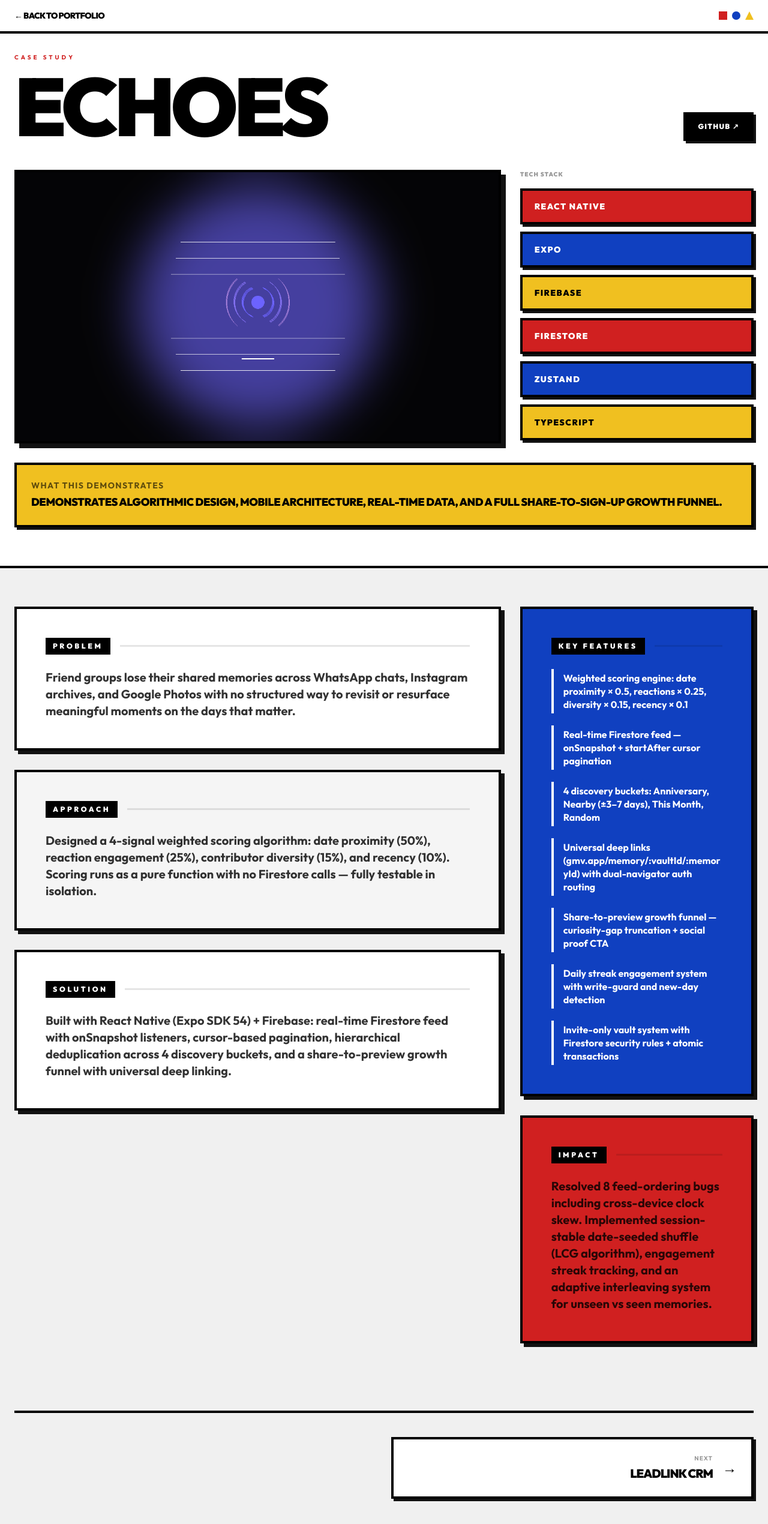
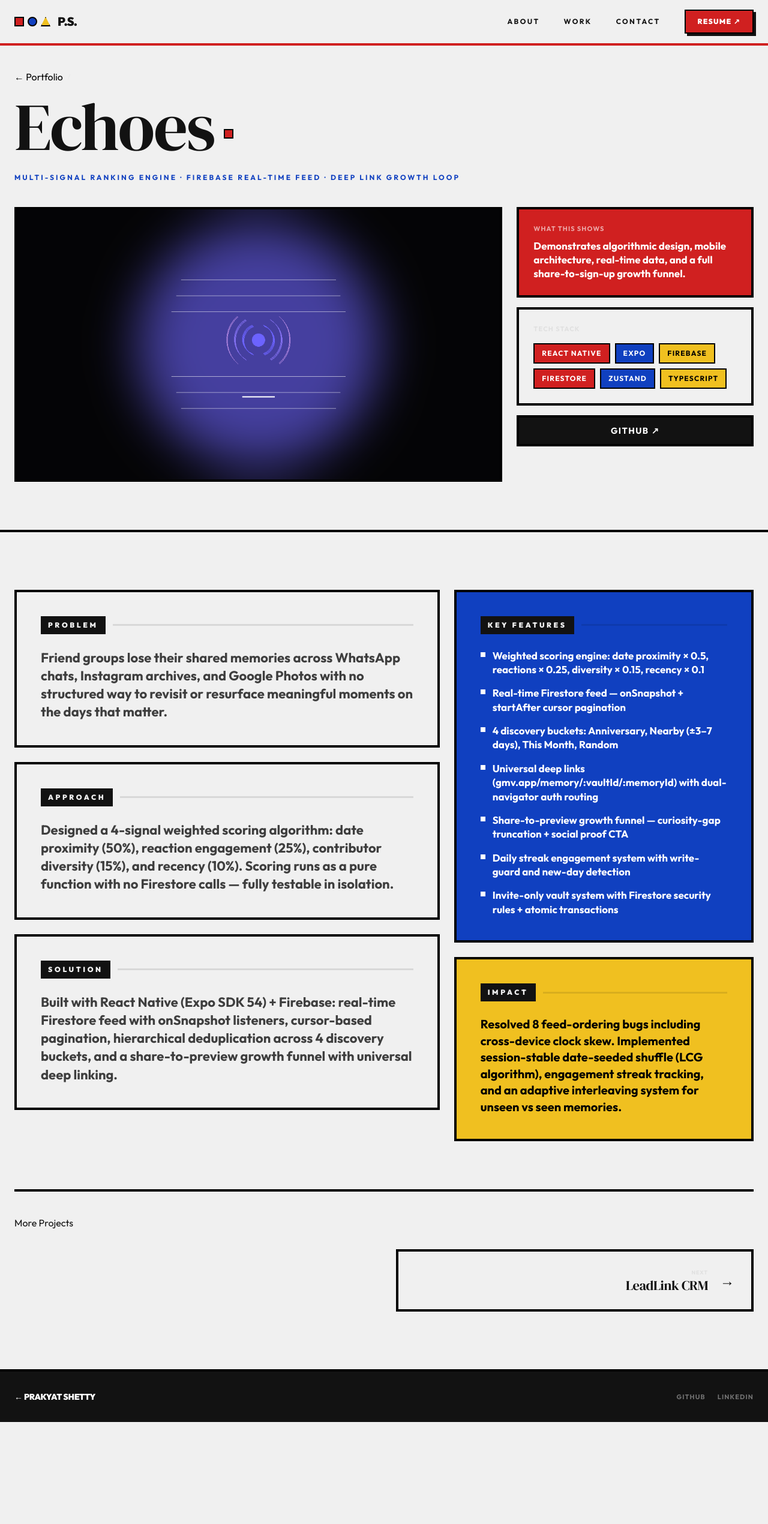
Before and after one commit to prakyats/Portfolio, a React (Vite) app: page /project/echoes in a window 1280 px wide. Shown: the top 2540 px of the page at 60% size. After the commit the page ends 2370 px from the top, so only its background shows below. Built offline with nearby package versions, Linux system fonts and the light colour scheme; the HTML template or start-up script is replaced by a standard one.

Commit message:
feat: enhance project detail typography, transitions, and layout spacing

```diff
--- a/src/pages/ProjectDetail.tsx
+++ b/src/pages/ProjectDetail.tsx
@@ -1,132 +1,127 @@
-import { useParams, Link, useNavigate } from "react-router-dom";
+import { useParams, Link } from "react-router-dom";
 import { useEffect } from "react";
 import { projects } from "../data/projects";
-import { motion, Variants } from "framer-motion";
+import { motion } from "framer-motion";
+import Navbar from "../components/Navbar";
 
-const revealItem: Variants = {
-  hidden:   { opacity: 0, y: 20 },
-  visible:  { opacity: 1, y: 0, transition: { duration: 0.55, ease: [0.22, 1, 0.36, 1] } },
+const up = {
+  hidden:  { opacity: 0, y: 24 },
+  visible: { opacity: 1, y: 0, transition: { duration: 0.6, ease: [0.16, 1, 0.3, 1] as [number,number,number,number] } },
 };
+const stagger = { hidden: {}, visible: { transition: { staggerChildren: 0.08 } } };
 
-const Section = ({
-  title,
-  content,
+const DetailSection = ({
+  label,
   children,
-  color = "bg-white",
+  bg = "bg-bg",
+  border = true,
 }: {
-  title: string;
-  content?: string;
-  children?: React.ReactNode;
-  color?: string;
+  label: string;
+  children: React.ReactNode;
+  bg?: string;
+  border?: boolean;
 }) => (
-  <motion.section
-    variants={revealItem}
+  <motion.div
+    variants={up}
     initial="hidden"
     whileInView="visible"
     viewport={{ once: true, margin: "-5%" }}
-    className={`p-8 md:p-12 border-4 border-black shadow-hard-md ${color} mb-8`}
+    className={`${bg} ${border ? "border-4 border-black shadow-press-md" : ""} p-6 md:p-10`}
   >
-    <div className="flex items-center gap-4 mb-6">
-      <span className="font-display font-black uppercase text-xs tracking-[0.3em] bg-black text-white px-3 py-1.5">
-        {title}
+    <div className="flex items-center gap-3 mb-6">
+      <span className="font-sans font-black text-[10px] md:text-[12px] uppercase tracking-[0.3em] bg-foreground text-bg px-3 py-1.5">
+        {label}
       </span>
       <div className="flex-1 h-[3px] bg-black/10" />
     </div>
-    {content && (
-      <p className="font-display font-bold text-lg md:text-xl leading-snug text-black/80">
-        {content}
-      </p>
-    )}
     {children}
-  </motion.section>
+  </motion.div>
 );
 
 const ProjectDetail = () => {
   const { slug }   = useParams<{ slug: string }>();
-  const navigate   = useNavigate();
 
   useEffect(() => {
-    window.scrollTo({ top: 0, left: 0, behavior: "instant" as ScrollBehavior });
+    window.scrollTo({ top: 0, behavior: "instant" as ScrollBehavior });
   }, [slug]);
 
-  const project     = projects.find((p) => p.slug === slug);
-  const currentIdx  = projects.findIndex((p) => p.slug === slug);
-  const prevProject = currentIdx > 0 ? projects[currentIdx - 1] : null;
-  const nextProject = currentIdx < projects.length - 1 ? projects[currentIdx + 1] : null;
+  const project    = projects.find((p) => p.slug === slug);
+  const idx        = projects.findIndex((p) => p.slug === slug);
+  const prev       = idx > 0                    ? projects[idx - 1] : null;
+  const next       = idx < projects.length - 1  ? projects[idx + 1] : null;
 
   if (!project) {
     return (
-      <div className="min-h-screen bg-bg text-black flex flex-col items-center justify-center p-6 font-display font-black uppercase">
-        <h1 className="text-4xl mb-8">Project not found</h1>
-        <Link
-          to="/"
-          className="bg-bauhaus-red text-white px-8 py-4 border-4 border-black shadow-hard-sm font-display font-black uppercase text-sm"
-        >
+      <div className="min-h-screen bg-bg flex flex-col items-center justify-center gap-6 p-6">
+        <h1 className="font-serif italic text-5xl text-bauhaus-red"
+          style={{ fontFamily: "'DM Serif Display', Georgia, serif" }}>
+          Project not found.
+        </h1>
+        <Link to="/" className="bg-bauhaus-red text-white px-8 py-4 border-4 border-black shadow-press-sm font-sans font-bold uppercase tracking-widest text-sm">
           ← Back to Portfolio
         </Link>
       </div>
     );
   }
 
+  const ACCENT_BG   = ["bg-bauhaus-red", "bg-bauhaus-blue", "bg-bauhaus-yellow"] as const;
+  const ACCENT_TEXT = ["text-white",     "text-white",      "text-black"]        as const;
+  const accentBg    = ACCENT_BG[idx % 3];
+  const accentText  = ACCENT_TEXT[idx % 3];
+
   return (
     <motion.div
-      initial={{ opacity: 0 }}
-      animate={{ opacity: 1 }}
-      transition={{ duration: 0.35, ease: "easeOut" }}
-      className="min-h-screen bg-bg text-black selection:bg-bauhaus-yellow pb-24"
+      key={slug}
+      initial={{ opacity: 0, y: 15 }}
+      animate={{ opacity: 1, y: 0 }}
+      transition={{ duration: 0.6, ease: [0.22, 1, 0.36, 1] }}
+      className="min-h-screen bg-bg text-foreground"
     >
-      {/* Sticky top bar */}
-      <nav className="fixed top-0 left-0 right-0 z-50 bg-white border-b-4 border-black px-6 py-4 flex justify-between items-center">
-        <Link
-          to="/"
-          className="font-display font-black uppercase text-sm tracking-tighter hover:text-bauhaus-red transition-colors duration-200 flex items-center gap-2"
+      <Navbar />
+
+      {/* ── Hero ─────────────────────────────────────────── */}
+      <header className="pt-[68px] bg-bg border-b-4 border-black">
+        {/* Accent bar */}
+        <div className={`h-2 w-full ${accentBg}`} />
+
+        <div className="max-w-7xl mx-auto px-6 pt-6 md:pt-10 pb-14 md:pb-20">
+          <motion.div
+            variants={stagger} initial="hidden" animate="visible"
           >
-          ← Back to Portfolio
+            {/* Eyebrow */}
+            <motion.div variants={up} className="flex items-center gap-2 mb-5">
+              <Link to="/" className="eyebrow text-black hover:!text-bauhaus-red transition-colors duration-200">
+                ← Portfolio
               </Link>
-        <div className="flex gap-2">
-          <div className="w-3.5 h-3.5 bg-bauhaus-red" />
-          <div className="w-3.5 h-3.5 bg-bauhaus-blue rounded-full" />
-          <div className="w-3.5 h-3.5 bg-bauhaus-yellow bauhaus-triangle" />
-        </div>
-      </nav>
+              <span className="text-muted/40 font-sans text-xs">/</span>
+            </motion.div>
 
-      {/* Hero header */}
-      <header className="pt-[88px] pb-16 px-6 border-b-4 border-black bg-white">
-        <div className="max-w-7xl mx-auto">
-          <div className="flex flex-col lg:flex-row justify-between items-end gap-8 mb-12">
-            <div className="max-w-4xl">
-              <span className="section-label">Case Study</span>
-              <h1 className="text-display-massive">{project.title}</h1>
-            </div>
-            <div className="flex flex-col items-start lg:items-end gap-4 shrink-0">
-              <div className="flex gap-3">
-                {project.live && (
-                  <a
-                    href={project.live.startsWith("http") ? project.live : `https://${project.live}`}
-                    target="_blank"
-                    rel="noopener noreferrer"
-                    className="bg-bauhaus-red text-white px-5 py-3 border-4 border-black shadow-hard-sm hover:shadow-hard-md bauhaus-button-press font-display font-black uppercase text-xs tracking-widest"
+            {/* Title */}
+            <motion.h1
+              variants={up}
+              className="font-serif mb-6"
+              style={{
+                fontFamily: "'DM Serif Display', Georgia, serif",
+                fontSize: "clamp(1.75rem, 9vw, 7rem)",
+                lineHeight: 0.92,
+                letterSpacing: "-0.02em",
+              }}
             >
-                    Live Demo ↗
-                  </a>
-                )}
-                {project.github && (
-                  <a
-                    href={project.github}
-                    target="_blank"
-                    rel="noopener noreferrer"
-                    className="bg-black text-white px-5 py-3 border-4 border-black shadow-hard-sm hover:shadow-hard-md bauhaus-button-press font-display font-black uppercase text-xs tracking-widest"
-                  >
-                    GitHub ↗
-                  </a>
-                )}
-              </div>
-            </div>
-          </div>
+              {project.title}
+              <span className={`inline-block ml-4 align-middle w-4 h-4 border-2 border-black ${accentBg}`} />
+            </motion.h1>
 
-          {/* Image + tech stack */}
-          <div className="grid grid-cols-1 lg:grid-cols-3 gap-8">
-            <div className="lg:col-span-2 border-4 border-black aspect-video overflow-hidden shadow-hard-lg">
+            {/* Meta row */}
+            <motion.div variants={up} className="flex flex-wrap items-center gap-4 mb-10">
+              <p className="font-sans font-bold text-[10px] md:text-[12px] uppercase tracking-[0.25em] text-bauhaus-blue">
+                {project.technicalImpact}
+              </p>
+            </motion.div>
+
+            {/* Image + sidebar */}
+            <motion.div variants={up} className="grid grid-cols-1 lg:grid-cols-3 gap-6">
+              {/* Image */}
+              <div className="lg:col-span-2 border-4 border-black shadow-press-lg overflow-hidden aspect-video bg-muted-bg">
                 <img
                   src={project.image}
                   alt={`${project.title} screenshot`}
@@ -134,91 +129,168 @@ const ProjectDetail = () => {
                   decoding="async"
                 />
               </div>
-            <div className="flex flex-col gap-3">
-              <p className="font-display font-black text-[10px] uppercase tracking-widest opacity-40 mb-1">
-                Tech Stack
-              </p>
+
+              {/* Sidebar */}
+              <div className="flex flex-col gap-4">
+                {/* Impact callout */}
+                <div className={`border-4 border-black p-6 shadow-press-sm ${accentBg} ${accentText}`}>
+                  <p className="font-sans font-bold text-[9px] md:text-[11px] uppercase tracking-widest opacity-60 mb-2">What this shows</p>
+                  <p className="font-sans font-semibold text-sm md:text-[17px] leading-snug">{project.impact}</p>
+                </div>
+
+                {/* Tech stack */}
+                <div className="border-4 border-black bg-bg p-6 shadow-press-sm">
+                  <p className="font-sans font-bold text-[9px] md:text-[11px] uppercase tracking-widest text-muted mb-4">Tech Stack</p>
+                  <div className="flex flex-wrap gap-2">
                     {project.tech.map((t, i) => (
-                <div
+                      <span
                         key={t}
-                  className={`px-5 py-4 border-4 border-black font-display font-black uppercase tracking-widest text-sm shadow-hard-sm
+                        className={`px-3 py-1.5 border-2 border-black font-sans font-bold text-[10px] md:text-[12px] uppercase tracking-widest
                           ${i % 3 === 0 ? "bg-bauhaus-red text-white" : i % 3 === 1 ? "bg-bauhaus-blue text-white" : "bg-bauhaus-yellow text-black"}`}
                       >
                         {t}
-                </div>
+                      </span>
                     ))}
                   </div>
                 </div>
 
-          {/* One-line impact summary */}
-          <div className="mt-8 bg-bauhaus-yellow border-4 border-black p-6 shadow-hard-sm">
-            <p className="font-display font-bold text-sm uppercase tracking-widest opacity-60 mb-1">What this demonstrates</p>
-            <p className="font-display font-black text-lg uppercase tracking-tight">{project.impact}</p>
+                {/* Links */}
+                <div className="flex gap-3">
+                  {project.live && (
+                    <a
+                      href={project.live.startsWith("http") ? project.live : `https://${project.live}`}
+                      target="_blank" rel="noopener noreferrer"
+                      className={`flex-1 text-center py-3.5 border-4 border-black shadow-press-sm btn-press font-sans font-bold uppercase tracking-widest text-xs md:text-[14.5px] ${accentBg} ${accentText}`}
+                    >
+                      Live ↗
+                    </a>
+                  )}
+                  {project.github && (
+                    <a
+                      href={project.github}
+                      target="_blank" rel="noopener noreferrer"
+                      className="flex-1 text-center py-3.5 bg-foreground text-white border-4 border-black shadow-press-sm btn-press font-sans font-bold uppercase tracking-widest text-xs md:text-[14.5px]"
+                    >
+                      GitHub ↗
+                    </a>
+                  )}
                 </div>
+              </div>
+            </motion.div>
+          </motion.div>
         </div>
       </header>
 
-      {/* Details */}
-      <main className="max-w-7xl mx-auto px-6 pt-16">
-        <div className="grid grid-cols-1 lg:grid-cols-12 gap-8">
-          <div className="lg:col-span-8">
-            <Section title="Problem"  content={project.details.problem}  color="bg-white" />
-            <Section title="Approach" content={project.details.approach} color="bg-[#F5F5F5]" />
-            <Section title="Solution" content={project.details.solution} color="bg-white" />
+      {/* ── Details ──────────────────────────────────────── */}
+      <main className="max-w-7xl mx-auto px-6 py-16 md:py-24">
+        <div className="grid grid-cols-1 lg:grid-cols-12 gap-6">
+
+          {/* Main column */}
+          <div className="lg:col-span-7 flex flex-col gap-6">
+            <DetailSection label="Problem"  bg="bg-bg">
+              <p className="font-sans font-semibold text-lg md:text-[22px] leading-snug text-foreground/80">
+                {project.details.problem}
+              </p>
+            </DetailSection>
+
+            <DetailSection label="Approach" bg="bg-bg-section">
+              <p className="font-sans font-semibold text-lg md:text-[22px] leading-snug text-foreground/80">
+                {project.details.approach}
+              </p>
+            </DetailSection>
+
+            <DetailSection label="Solution" bg="bg-bg">
+              <p className="font-sans font-semibold text-lg md:text-[22px] leading-snug text-foreground/80">
+                {project.details.solution}
+              </p>
+            </DetailSection>
           </div>
-          <div className="lg:col-span-4">
-            <Section title="Key Features" color="bg-bauhaus-blue text-white">
-              <ul className="space-y-5">
-                {project.details.features.map((feature, i) => (
-                  <li key={i} className="font-display font-bold text-base border-l-4 border-white pl-4 py-1 leading-snug">
-                    {feature}
+
+          {/* Side column */}
+          <div className="lg:col-span-5 flex flex-col gap-6">
+            <DetailSection label="Key Features" bg="bg-bauhaus-blue border-4 border-black">
+              <ul className="space-y-4">
+                {project.details.features.map((f, i) => (
+                  <li key={i} className="flex gap-3 items-start">
+                    <span className="mt-1.5 w-2 h-2 bg-white shrink-0" />
+                    <p className="font-sans font-semibold text-sm md:text-[17px] text-white leading-snug">{f}</p>
                   </li>
                 ))}
               </ul>
-            </Section>
-            <Section title="Impact" content={project.details.impact} color="bg-bauhaus-red text-white" />
+            </DetailSection>
+
+            <DetailSection label="Impact" bg="bg-bauhaus-yellow border-4 border-black">
+              <p className="font-sans font-semibold text-base md:text-[20px] leading-snug text-black">
+                {project.details.impact}
+              </p>
+            </DetailSection>
           </div>
         </div>
 
-        {/* Next / Prev navigation — actually works */}
-        <div className="mt-20 pt-10 border-t-4 border-black grid grid-cols-1 md:grid-cols-2 gap-6">
-          {prevProject ? (
+        {/* ── Prev / Next ────────────────────────────────── */}
+        <div className="mt-20 pt-10 border-t-4 border-black">
+          <p className="eyebrow mb-8">More Projects</p>
+          <div className="grid grid-cols-1 md:grid-cols-2 gap-10">
+            {prev ? (
               <Link
-              to={`/project/${prevProject.slug}`}
-              className="group flex items-center gap-4 bg-white border-4 border-black p-6 shadow-hard-sm hover:shadow-hard-md card-hover"
+                to={`/project/${prev.slug}`}
+                className="group flex items-center gap-5 bg-bg border-4 border-black p-7 shadow-press-md card-lift"
               >
-              <span className="font-display font-black text-2xl">←</span>
+                <span className="font-sans font-black text-2xl group-hover:-translate-x-1 transition-transform duration-200">←</span>
                 <div>
-                <p className="font-display font-bold text-[10px] uppercase tracking-widest opacity-40 mb-1">Previous</p>
-                <p className="font-display font-black text-xl uppercase tracking-tighter group-hover:text-bauhaus-red transition-colors">{prevProject.title}</p>
+                  <p className="font-sans font-bold text-[9px] uppercase tracking-widest text-muted mb-1">Previous</p>
+                  <p
+                    className="group-hover:text-bauhaus-red transition-colors duration-200"
+                    style={{ fontFamily: "'DM Serif Display', Georgia, serif", fontSize: "1.4rem", lineHeight: 1, letterSpacing: "-0.02em" }}
+                  >{prev.title}</p>
                 </div>
               </Link>
             ) : <div />}
-          {nextProject ? (
+
+            {next ? (
               <Link
-              to={`/project/${nextProject.slug}`}
-              className="group flex items-center justify-end gap-4 bg-white border-4 border-black p-6 shadow-hard-sm hover:shadow-hard-md card-hover text-right"
+                to={`/project/${next.slug}`}
+                className="group flex items-center justify-end gap-5 bg-bg border-4 border-black p-7 shadow-press-md card-lift text-right"
               >
                 <div>
-                <p className="font-display font-bold text-[10px] uppercase tracking-widest opacity-40 mb-1">Next</p>
-                <p className="font-display font-black text-xl uppercase tracking-tighter group-hover:text-bauhaus-blue transition-colors">{nextProject.title}</p>
+                  <p className="font-sans font-bold text-[9px] uppercase tracking-widest text-muted mb-1">Next</p>
+                  <p
+                    className="group-hover:text-bauhaus-blue transition-colors duration-200"
+                    style={{ fontFamily: "'DM Serif Display', Georgia, serif", fontSize: "1.4rem", lineHeight: 1, letterSpacing: "-0.02em" }}
+                  >{next.title}</p>
                 </div>
-              <span className="font-display font-black text-2xl">→</span>
+                <span className="font-sans font-black text-2xl group-hover:translate-x-1 transition-transform duration-200">→</span>
               </Link>
             ) : (
               <Link
                 to="/"
-              className="group flex items-center justify-end gap-4 bg-bauhaus-yellow border-4 border-black p-6 shadow-hard-sm hover:shadow-hard-md card-hover text-right"
+                className="group flex items-center justify-end gap-5 bg-bauhaus-yellow border-4 border-black p-7 shadow-press-md card-lift text-right"
               >
                 <div>
-                <p className="font-display font-bold text-[10px] uppercase tracking-widest opacity-60 mb-1">You've seen it all</p>
-                <p className="font-display font-black text-xl uppercase tracking-tighter">Back to Portfolio</p>
+                  <p className="font-sans font-bold text-[9px] uppercase tracking-widest text-black/50 mb-1">You've seen it all</p>
+                  <p style={{ fontFamily: "'DM Serif Display', Georgia, serif", fontSize: "1.4rem", lineHeight: 1, letterSpacing: "-0.02em" }}>
+                    Back to Portfolio
+                  </p>
                 </div>
-              <span className="font-display font-black text-2xl">↑</span>
+                <span className="font-sans font-black text-2xl group-hover:translate-x-1 transition-transform duration-200">↑</span>
               </Link>
             )}
           </div>
+        </div>
       </main>
+
+      {/* Footer */}
+      <footer className="bg-foreground text-white py-8 px-6 border-t-4 border-black">
+        <div className="max-w-7xl mx-auto flex flex-col sm:flex-row justify-between items-center gap-4">
+          <Link to="/" className="font-sans font-black text-sm uppercase tracking-[-0.02em] hover:text-bauhaus-yellow transition-colors">
+            ← Prakyat Shetty
+          </Link>
+          <div className="flex gap-5 font-sans font-bold text-[11px] uppercase tracking-widest text-white/40">
+            <a href="https://github.com/prakyats"     target="_blank" rel="noopener noreferrer" className="hover:text-white transition-colors">GitHub</a>
+            <a href="https://linkedin.com/in/prakyat" target="_blank" rel="noopener noreferrer" className="hover:text-white transition-colors">LinkedIn</a>
+          </div>
+        </div>
+      </footer>
     </motion.div>
   );
 };
```
Lines whose indentation alone changed are shown as unchanged.
